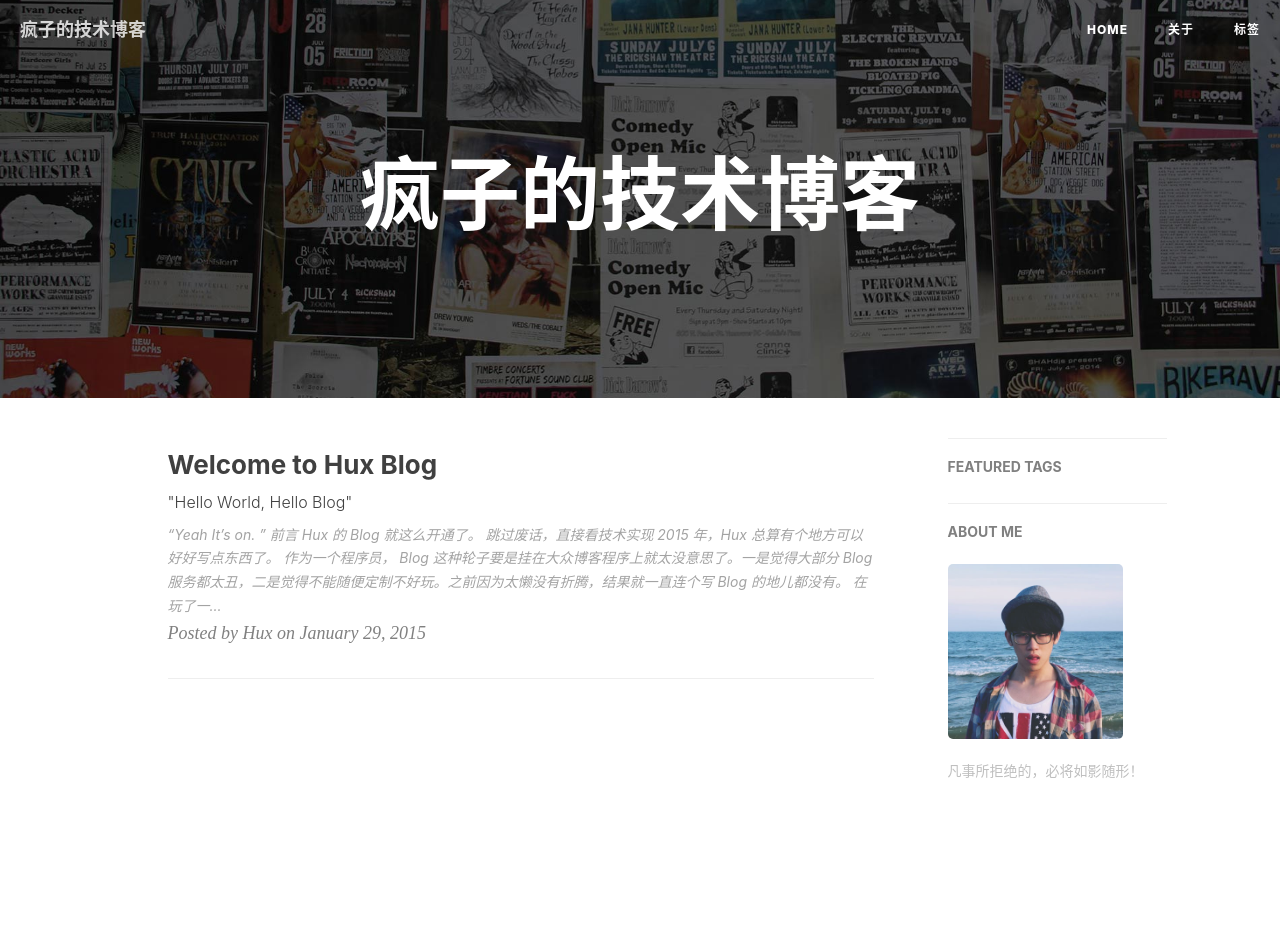
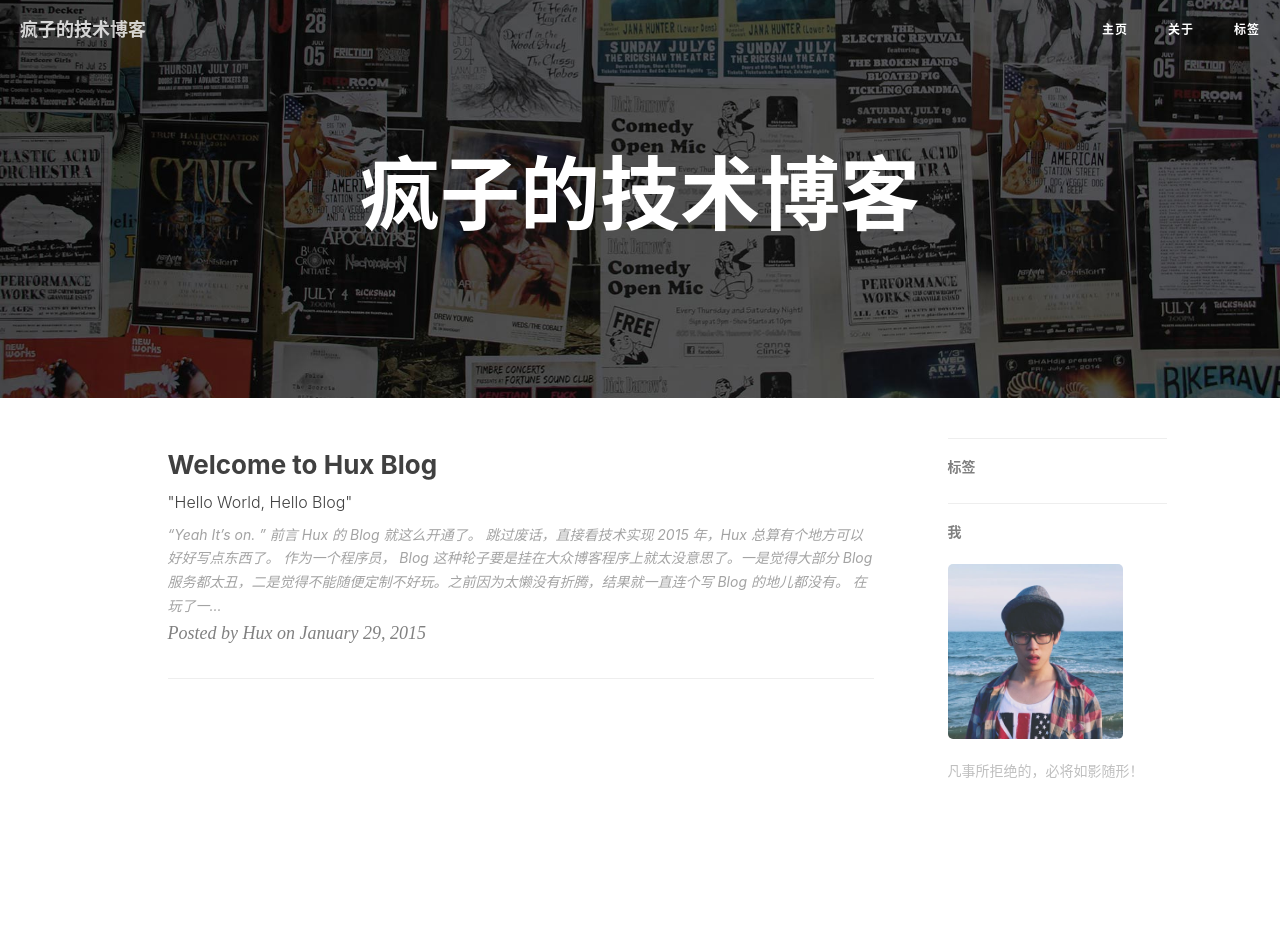
Before and after one commit to xttxqjfg/xttxqjfg.github.io, a Jekyll site: the page built from index.html, in a window 1280 px wide. Built offline with Jekyll 4.4.1, drawn with Linux system fonts in a browser that asks for light colours; nearby versions of some CDN libraries; the list of posts is cut into pages by our own code; comment, search, counter and statistics services are not loaded.

Commit message:
no message

```diff
--- a/_includes/nav.html
+++ b/_includes/nav.html
@@ -22,7 +22,7 @@
             <div class="navbar-collapse">
                 <ul class="nav navbar-nav navbar-right">
                     <li>
-                        <a href="{{ site.baseurl }}/">Home</a>
+                        <a href="{{ site.baseurl }}/">主页</a>
                     </li>
                     {% for page in site.pages %}{% if page.title %}
                     <li>
--- a/_layouts/page.html
+++ b/_layouts/page.html
@@ -36,7 +36,7 @@
                 {% if site.featured-tags %}
                 <section>
                     <!-- no hr -->
-                    <h5><a href="{{'/tags/' | prepend: site.baseurl }}">FEATURED TAGS</a></h5>
+                    <h5><a href="{{'/tags/' | prepend: site.baseurl }}">标签</a></h5>
                     <div class="tags">
         				{% for tag in site.tags %}
                             {% if tag[1].size > {{site.featured-condition-size}} %}
@@ -85,7 +85,7 @@
                 {% if site.featured-tags %}
                 <section>
                     <hr class="hidden-sm hidden-xs">
-                    <h5><a href="{{'/tags/' | prepend: site.baseurl }}">FEATURED TAGS</a></h5>
+                    <h5><a href="{{'/tags/' | prepend: site.baseurl }}">标签</a></h5>
                     <div class="tags">
                         {% for tag in site.tags %}
                             {% if tag[1].size > {{site.featured-condition-size}} %}
@@ -100,7 +100,7 @@
 
                 <!-- Short About -->
                 <section class="visible-md visible-lg">
-                    <hr><h5><a href="{{'/about/' | prepend: site.baseurl }}">ABOUT ME</a></h5>
+                    <hr><h5><a href="{{'/about/' | prepend: site.baseurl }}">我</a></h5>
                     <div class="short-about">
                         {% if site.sidebar-avatar %}
                             <img src="{{site.sidebar-avatar}}" />
```
Also changed, not shown: other parts of _layouts/page.html (+1 -1 lines).
